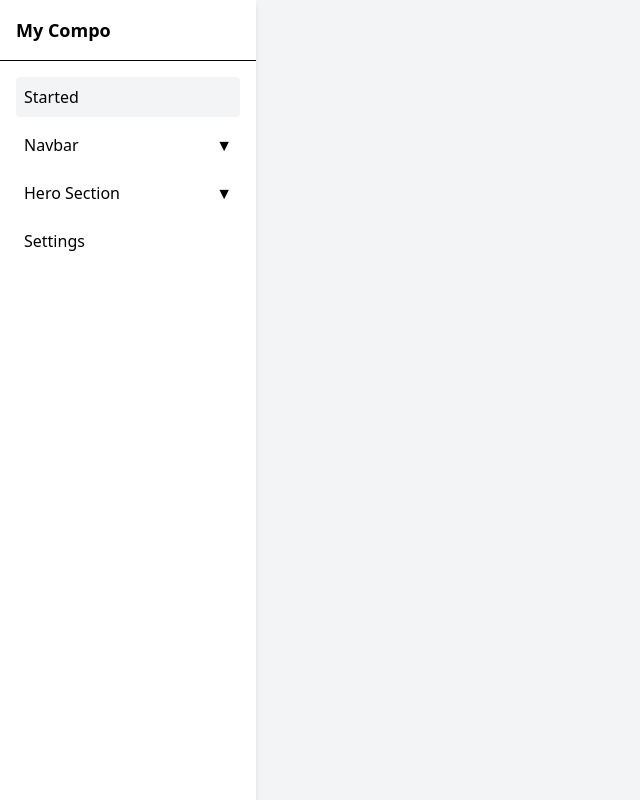
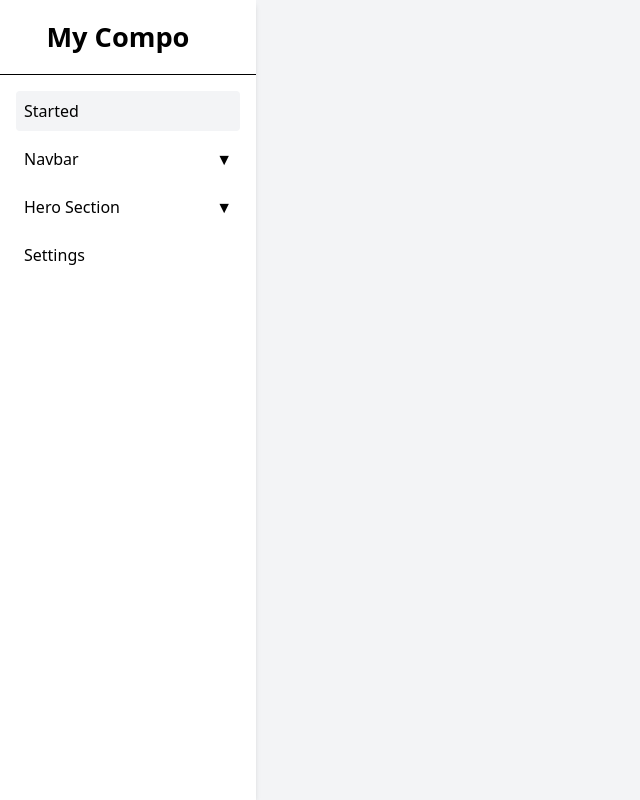
Before and after one commit to Lio3307/MyCompo-, a React (Vite) app: page /dashboard in a window 1280 px wide. Shown: the whole page, without its empty margins (0-640 px from the left). Built offline with nearby package versions, Linux system fonts and the light colour scheme.

Commit message:
chnage sytle

```diff
--- a/src/components/Sidebar.tsx
+++ b/src/components/Sidebar.tsx
@@ -37,7 +37,7 @@ const Sidebar = ({ children, getPath }: SidebarProps) => {
           ${isOpen ? "translate-x-0" : "-translate-x-full"} md:translate-x-0`}
       >
         <div className="p-4 font-bold text-lg border-b flex justify-between items-center">
-          <span>My Compo</span>
+          <span className="ml-[1.9rem] text-[1.7rem]">My Compo</span>
           <button
             className="md:hidden text-2xl font-bold focus:outline-none"
             onClick={() => setIsOpen(false)}
```
